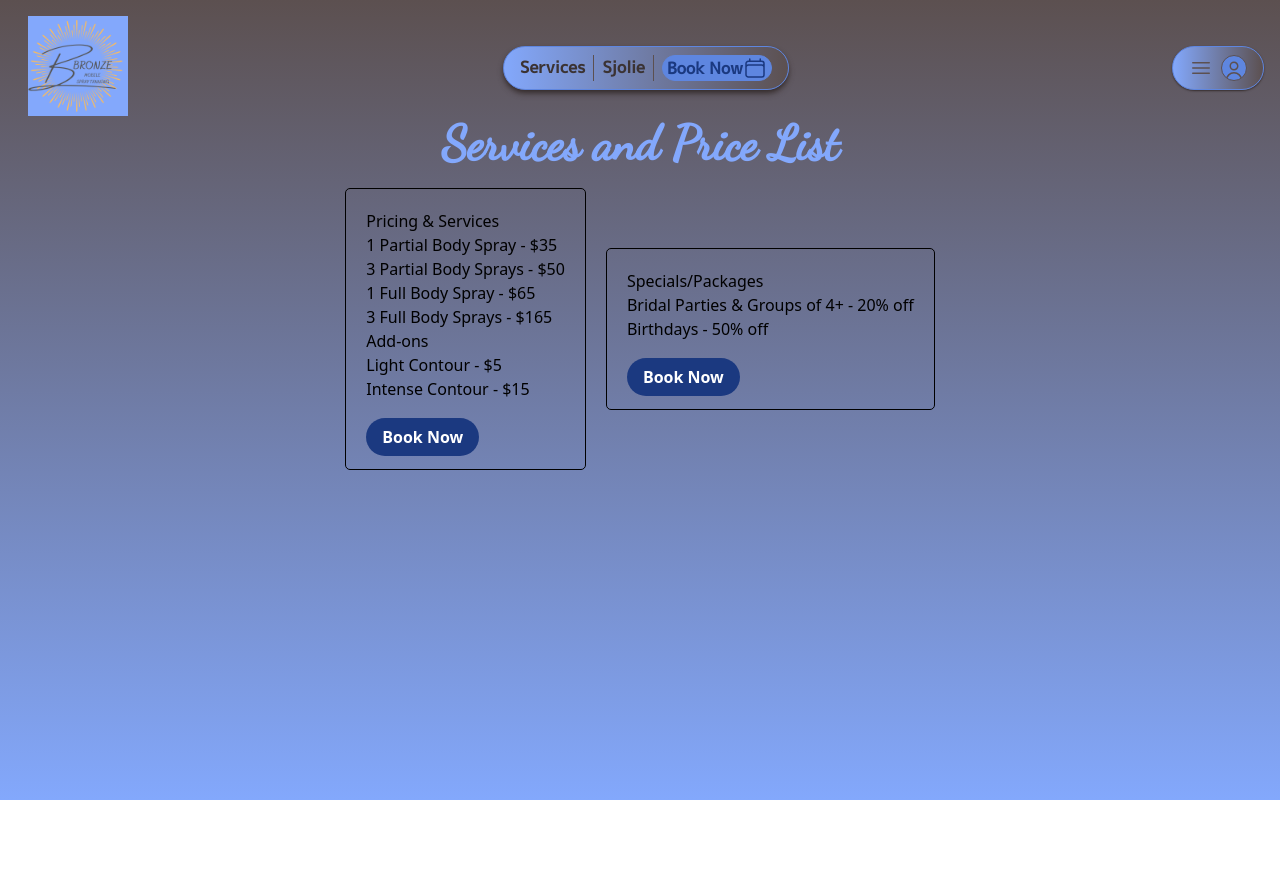
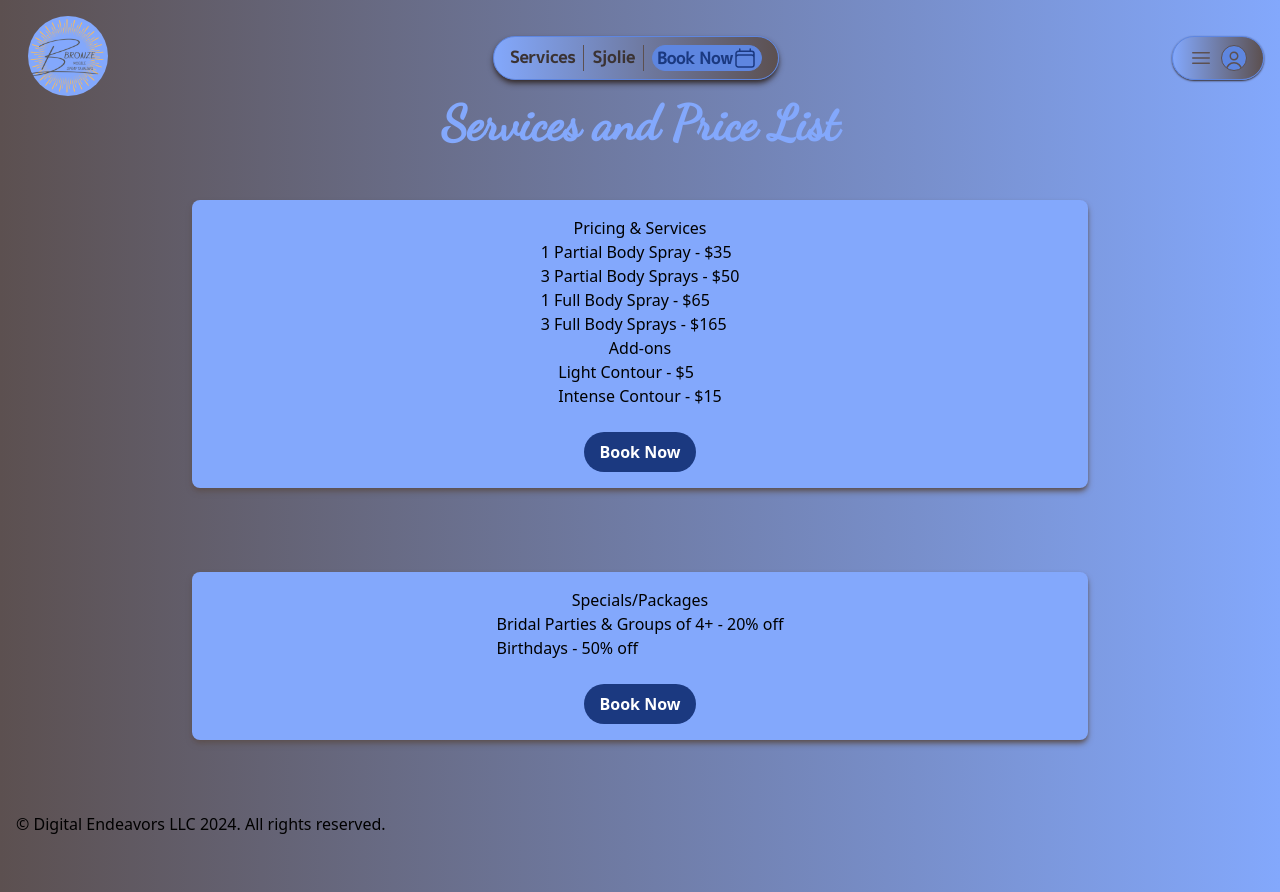
Before and after one commit to shadowedj33/bbronze-app, a React (Vite) app in the folder client/: page /services in a window 1280 px wide. Before the commit the page ends 800 px from the top, so only its background shows below. Built offline with nearby package versions, Linux system fonts and the light colour scheme; no server answers.

Commit message:
creating services.json with finalized service list from client, updating service model to reflect proper information to be displayed and integrated

```diff
--- a/client/src/App.jsx
+++ b/client/src/App.jsx
@@ -12,6 +12,7 @@ import BookingsPage from "./pages/BookingsPage.jsx";
 import BookingPage from "./pages/BookingPage.jsx";
 import ProductsPage from "./pages/ProductsPage.jsx";
 import ServicesPage from "./pages/ServicesPage.jsx";
+import BookingFormPage from "./pages/BookingFormPage.jsx";
 
 
 
@@ -31,6 +32,7 @@ function App() {
           <Route path="/account/reviews/new" element={<ReviewsFormPage />} />
           <Route path="/account/bookings" element={<BookingsPage />} />
           <Route path="/booking" element={<BookingPage />} />
+          <Route path="/booking/new" element={<BookingFormPage />} />
           <Route path="/products" element={<ProductsPage />} />
           <Route path="/services" element={<ServicesPage />} />
         </Route>
--- a/client/src/components/About.jsx
+++ b/client/src/components/About.jsx
@@ -7,7 +7,7 @@ export default function About() {
             <h1 className='text-5xl font-bold font-dscript text-center mt-4 mb-2 text-lbrown'>About The Owner</h1>
             <div className="flex flex-col md:flex-row items-center py-4">
                 <img src={brennaphoto} alt="brennaphoto" height={520} width={350} className="rounded-xl ml-12 mr-4" />
-                <p className="p-4 text-xl font-asap text-mbrown text-center mx-4">Personally, I have always had very sensitive skin. Burns instantly in the sun, and hates any type of chemicals. Typically, spray tans would cause me to break out in itchy hives on my neck, hips, in between elbows, etc. Most brands have harsh, unnatural additives, causing people with sensitive skin (like myself) to have a negative reaction and steer clear of fake tans forever. However, with <Link className="font-bold underline" to={'/products'}>SJOLIE</Link>, those with sensitive skin can achieve the perfect tan they have always dreamed of. </p>
+                <p className="p-4 text-xl font-asap text-mbrown text-center mx-4">Hi, I&apos;m Brenna! I graduated from Butler Beauty Academy as an Esthetician in June 2024. My passioni for beauty has always been strong, but my sensitive skin made it challenging. I burn instantly in the sun and react poorly to any type of chemical, often breaking out in itchy hives from most spray tans. Most brands use harsh, unnatural additives that cause people with sensitive skin (like myself) to have a negative reaction and steer clear of fake tans forever. However, with <Link className="font-bold underline" to={'/products'}>SJOLIE</Link>, those with sensitive skin can achieve the perfect tan they have always dreamed of. </p>
             </div>
         </div>
     );
--- /dev/null
+++ b/client/src/components/Footer.jsx
@@ -0,0 +1,14 @@
+import { Link } from "react-router-dom";
+
+export default function Footer() {
+    return (
+        <div className="!px-0 !py-10">
+            <div className="container flex sm:justify-between justify-center items-center gap-10 max-sm:flex-col">
+                <p className="caption text-n-4 lg:block">
+                    © <Link to={'https://digendeavors.com'} rel="noreferrer" target="_blank">Digital Endeavors</Link> LLC {new Date().getFullYear()}. All rights
+                    reserved.
+                </p>
+            </div>
+        </div>
+    );
+}
--- a/client/src/components/Header.jsx
+++ b/client/src/components/Header.jsx
@@ -10,7 +10,7 @@ export default function Header() {
             <header className='flex justify-between items-center font-mplus'>
                 <div className='flex justify-center'>
                     <Link to={'/'} className="flex justify-end gap-1">
-                        <img src={bbronzelogo} width={100} height={20} alt="bbronzelogo" className="justify-between items-center ml-3 mb-1" />
+                        <img src={bbronzelogo} width={80} height={80} alt="bbronzelogo" className="justify-between items-center ml-3 mb-1 rounded-full" />
                     </Link>
                 </div>
                 <div className='flex text-mbrown gap-2 font-bold border border-mblue rounded-full py-2 px-4 shadow-md shadow-dbrown' style={{ background: 'linear-gradient(to left, #5c5050, #83a8fc)' }}>
--- a/client/src/components/Hero.jsx
+++ b/client/src/components/Hero.jsx
@@ -1,5 +1,8 @@
 export default function Hero() {
     return (
-        <div>Hero</div>
+        <div>
+            <h2 className="text-4xl font-bold font-dscript text-center mt-4 text-lbrown">Why Choose BBronze?</h2>
+            <p className='text-lg text-mbrown font-asap px-2 py-2 text-center'>BBronze is dedicated to providing a safe, natural-looking tan that is customized to your skin tone and desired level of darkness. We use only the highest quality, organic, and vegan solutions that are free of parabens, sulfates, and gluten. At BBronze, our goal is to make you feel comfortable and confident in your skin, so we take the time to understand your needs and preferences. Whether you&apos;re looking for a subtle glow or a deep bronze, we&apos;ll create a custom blend that enhances your natural beauty. </p>
+        </div>
     );
 }
--- a/client/src/components/Layout.jsx
+++ b/client/src/components/Layout.jsx
@@ -1,12 +1,14 @@
 import { Outlet } from "react-router-dom";
 import Header from "./Header";
+import Footer from "./Footer";
 
 
 export default function Layout() {
     return (
-        <div className="p-4 flex flex-col min-h-screen" style={{ background: 'linear-gradient(to bottom, #5c5050, #83a8fc)' }}>
+        <div className="p-4 flex flex-col min-h-screen" style={{ background: 'linear-gradient(to right, #5c5050, #83a8fc)' }}>
             <Header />
             <Outlet />
+            <Footer />
         </div>
     )
 }
--- a/client/src/index.css
+++ b/client/src/index.css
@@ -76,7 +76,7 @@ textarea {
 }
 
 .index-container {
-  @apply container bg-lblue rounded-lg shadow-md shadow-lbrown flex flex-col items-center justify-normal py-4 my-8 mx-auto w-full max-w-4xl;
+  @apply container bg-lblue rounded-lg shadow-md shadow-lbrown flex flex-col items-center justify-normal py-4 my-8 px-4 mx-auto w-full max-w-4xl;
 }
 
 .services-section {
@@ -115,3 +115,7 @@ textarea {
   align-items: center;
   margin: 0 auto; /* Add this line to center align the products page */
 }
+
+.page-heading {
+  @apply font-dscript font-bold text-lblue text-5xl
+}
--- /dev/null
+++ b/client/src/pages/BookingFormPage.jsx
@@ -0,0 +1,33 @@
+import { useState } from "react";
+import axios from "axios";
+import { useParams } from "react-router-dom";
+
+export default function BookingFormPage() {
+    const { id } = useParams();
+    const [service, setService] = useState('');
+    const [serviceDate, setServiceDate] = useState('');
+    const [location, setLocation] = useState('');
+    const [time, setTime] = useState('');
+    const [status, setStatus] = useState('pending');
+    const [clientInfo, setClientInfo] = useState('');
+    const [redirect, setRedirect] = useState(false);
+
+    const handleSubmit = async (e) => {
+        e.preventDefault();
+        try {
+            const response = await axios.post('/bookings', bookingDetails);
+            console.log(response.data);
+        } catch (error) {
+        console.error(error);
+        }
+    };
+
+    return (
+        <div className="flex flex-col text-center items-center mt-4">
+            <h1 className="page-heading">Book an Appointment</h1>
+            <form onSubmit={handleSubmit}>
+                <button className="login-button" type="submit">Book Appointment</button>
+            </form>
+        </div>
+    );
+}
--- a/client/src/pages/BookingPage.jsx
+++ b/client/src/pages/BookingPage.jsx
@@ -1,7 +1,10 @@
+import { Link } from "react-router-dom";
+
 export default function BookingPage() {
     return (
-        <div className="font-dscript text-center text-6xl pt-4 font-bold text-lblue">
-            Book Now
+        <div className="flex flex-col text-center items-center mt-4">
+            <h1 className="page-heading">Book an Appointment</h1>
+            <Link to={'/booking/new'} className="login-button mt-4 max-w-md">Schedule Now</Link>
         </div>
     );
 }
--- a/client/src/pages/IndexPage.jsx
+++ b/client/src/pages/IndexPage.jsx
@@ -3,6 +3,7 @@
 import Heading from "../components/Heading";
 import Location from "../components/Location";
 import About from "../components/About";
+import Hero from "../components/Hero";
 
 
 export default function IndexPage() {
@@ -11,6 +12,9 @@ export default function IndexPage() {
             <div className="flex flex-col items-center justify-center min-h-screen">
                 <div className='index-container'>
                     <Heading />
+                </div>
+                <div className="index-container">
+                    <Hero />
                 </div>
                 <div className="index-container">
                     <About />
--- a/client/src/pages/ServicesPage.jsx
+++ b/client/src/pages/ServicesPage.jsx
@@ -6,8 +6,7 @@ export default function ServicesPage() {
             <div className="font-dscript font-bold text-lblue text-5xl">
                 Services and Price List
             </div>
-            <div className="services-containers">
-                <div className="pricing-services-container">
+                <div className="index-container">
                     <h2>Pricing & Services</h2>
                     <ul>
                         <li>1 Partial Body Spray - $35</li>
@@ -23,7 +22,7 @@ export default function ServicesPage() {
                     <br />
                     <Link to={'/booking'} className="login-button">Book Now</Link>
                 </div>
-                <div className="specials-packages-container">
+            <div className="index-container">
                 <h2>Specials/Packages</h2>
                 <ul>
                     <li>Bridal Parties & Groups of 4+ - 20% off</li>
@@ -33,6 +32,5 @@ export default function ServicesPage() {
                 <Link to={'/booking'} className="login-button">Book Now</Link>
             </div>
         </div>
-        </div>
     )
 }
```
Also changed, not shown: client/src/components/Heading.jsx (+2 -5 lines), 2 other files (tests, documents, lock files or other folders). Lines whose indentation alone changed are shown as unchanged.
